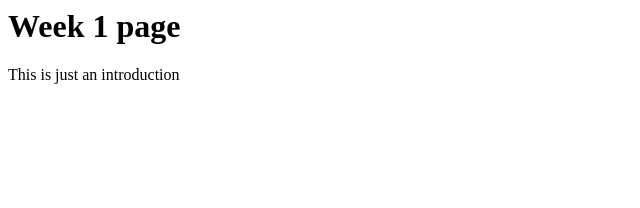
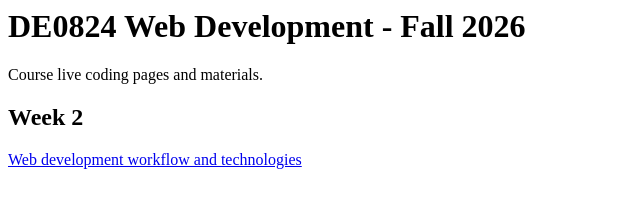
Before and after one commit to ValRCS/web_development_DE0824_fall_2026, a plain HTML site: page index.html in a window 1280 px wide. Shown: the whole page, without its empty margins (0-640 px from the left). Drawn offline with Linux system fonts and the light colour scheme.

Commit message:
Add Week 2 technologies link to index page

```diff
--- a/index.html
+++ b/index.html
@@ -1,4 +1,7 @@
 <main>
-  <h1>Week 1 page</h1>
-  <p>This is just an introduction</p>
+  <h1>DE0824 Web Development - Fall 2026</h1>
+  <p>Course live coding pages and materials.</p>
+
+  <h2>Week 2</h2>
+  <a href="lectures/week02/technologies.html">Web development workflow and technologies</a>
 </main>
```
